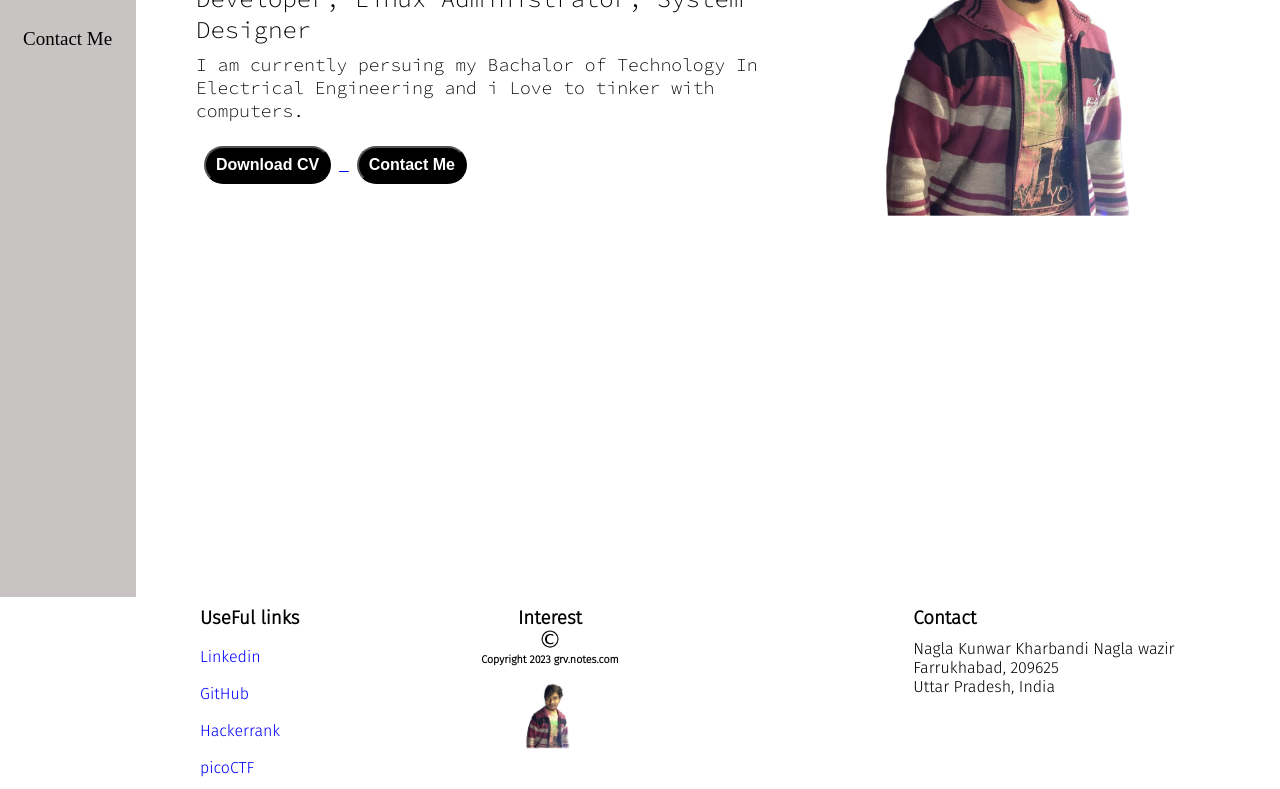
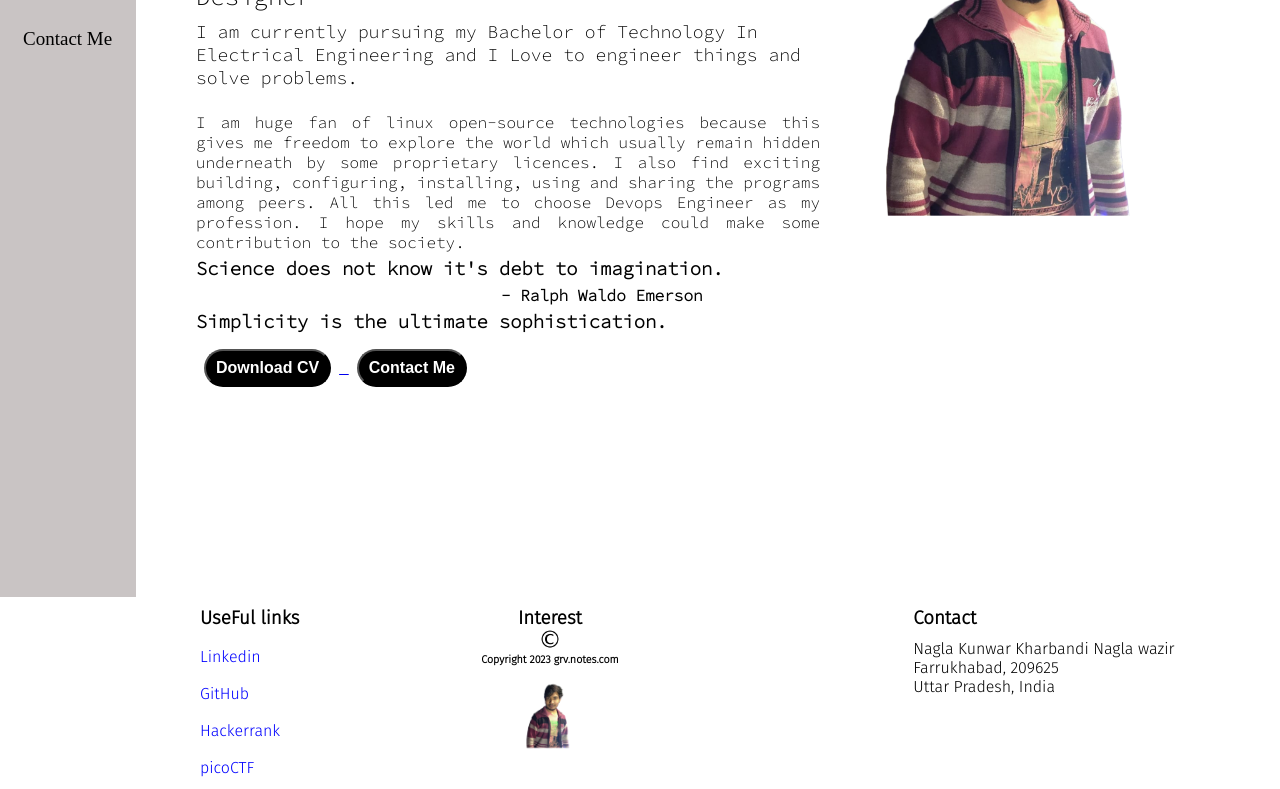
Before and after one commit to grv0563/Myportfolio, a plain HTML site: page index.html in a window 1280 px wide. Shown: the part 256-1045 px from the top of the page. Drawn offline with Linux system fonts and the light colour scheme; a script that the page names is missing.

Commit message:
Intro added

```diff
--- a/index.html
+++ b/index.html
@@ -36,13 +36,30 @@
                     <div class="hello"> Hi I am</div>
                     <div class="name">Gaurav Gautam Shakya</div>
                     <div class="about">Developer, Linux Administrator, System Designer</div>
-                    <div class="aboutmore">I am currently persuing my Bachalor of Technology In Electrical Engineering
-                        and i Love to tinker with computers.
+                    <div class="aboutmore">I am currently pursuing my Bachelor of Technology In Electrical Engineering
+                        and I Love to engineer things and solve problems.
+                    </div>
+                    <div class="extra">
+                        <p> I am huge fan of linux open-source technologies because this gives me freedom to explore the
+                            world which usually remain hidden underneath by some proprietary licences. I also find
+                            exciting
+                            building, configuring, installing, using and sharing the programs among peers. All this led
+                            me
+                            to choose Devops Engineer as my profession. I hope my skills and knowledge could make some
+                            contribution to the society.
+                        </p>
+                        <div class="qoutes">
+                            <h3>Science does not know it's debt to imagination. </h3>
+                            <h4>- Ralph Waldo Emerson</h4>
+                            <h3>Simplicity is the ultimate sophistication.</h3>
+
+                        </div>
                     </div>
                     <div class="buttons">
                         <a href="grvCV.pdf" target="_blank"> <button>Download CV</button> </a>
                         <a href="contact.html"> <button>Contact Me</button> </a>
                     </div>
+
                 </div>
                 <div class="devpic">
                     <img src="images/devPic.png" alt="Gaurav Gautam Shakya">
--- a/intro.css
+++ b/intro.css
@@ -17,6 +17,9 @@
 .aboutme{
     padding-top: 400px;
 }
+.aboutme p{
+    text-align: justify;
+}
 .education h4{
     padding-top: 10px;
 }
--- a/styles.css
+++ b/styles.css
@@ -58,6 +58,7 @@
     justify-content: center;
     flex-direction: column;
     font-family: 'Source Code Pro', monospace;
+    margin-top: 170px;
 }
 
 .hello {
@@ -92,6 +93,7 @@
     background-color: black;
     font-size: 16px;
     font-weight: bold;
+    margin-top: 50px;
     margin: 0 8px;
     cursor: pointer;
 }
@@ -103,6 +105,21 @@
 
 .devpic img {
     width: 50vh;
+}
+.extra{
+    padding-top: 15px;
+
+}
+.extra p{
+    text-align: justify;
+}
+.qoutes h3{
+    padding-top: 5px;
+
+}
+.qoutes h4{
+    padding-top: 5px;
+    padding-left: 305px;
 }
 
 .hamberger {
```
Also changed, not shown: intro.html (+4 -8 lines), intro.txt (added).
